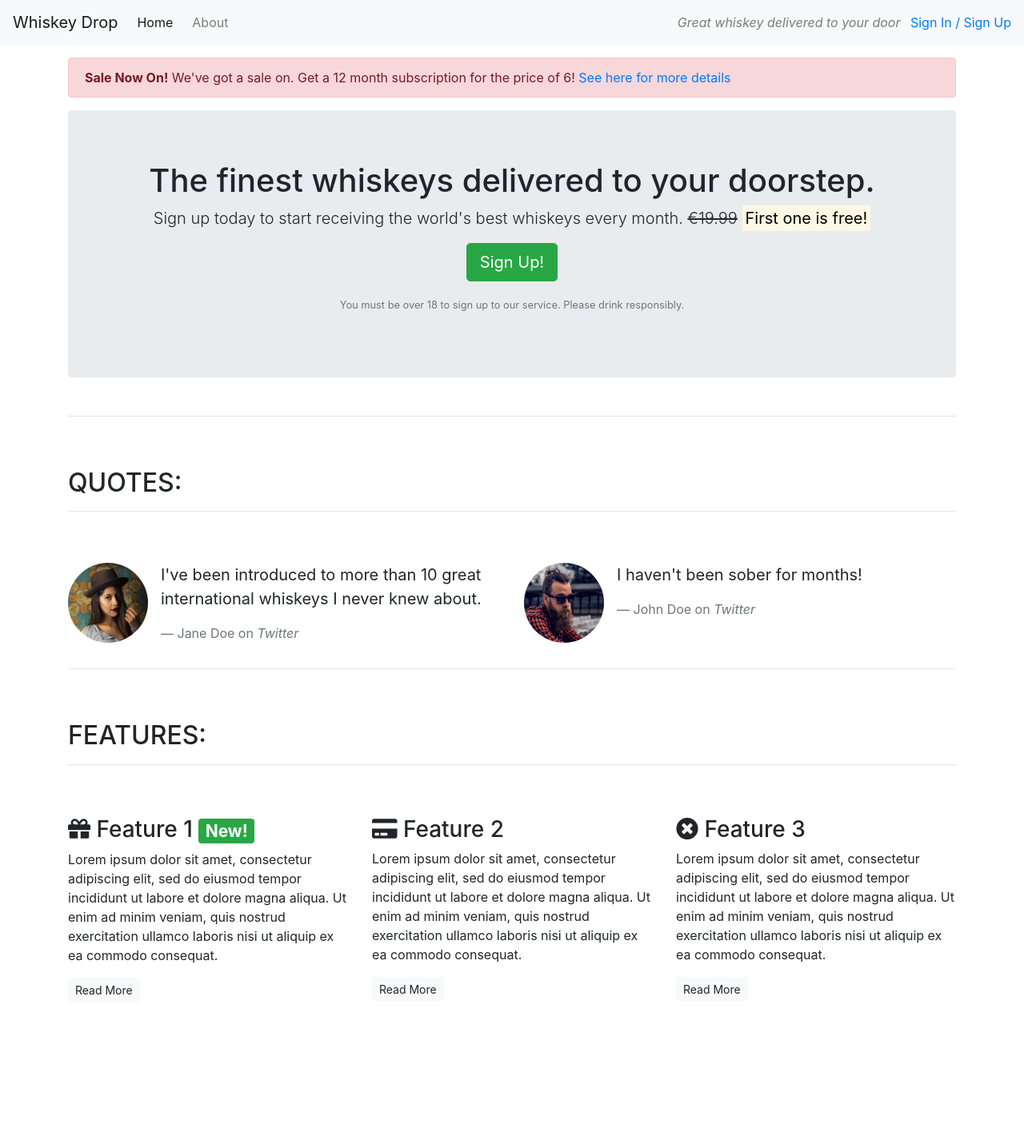
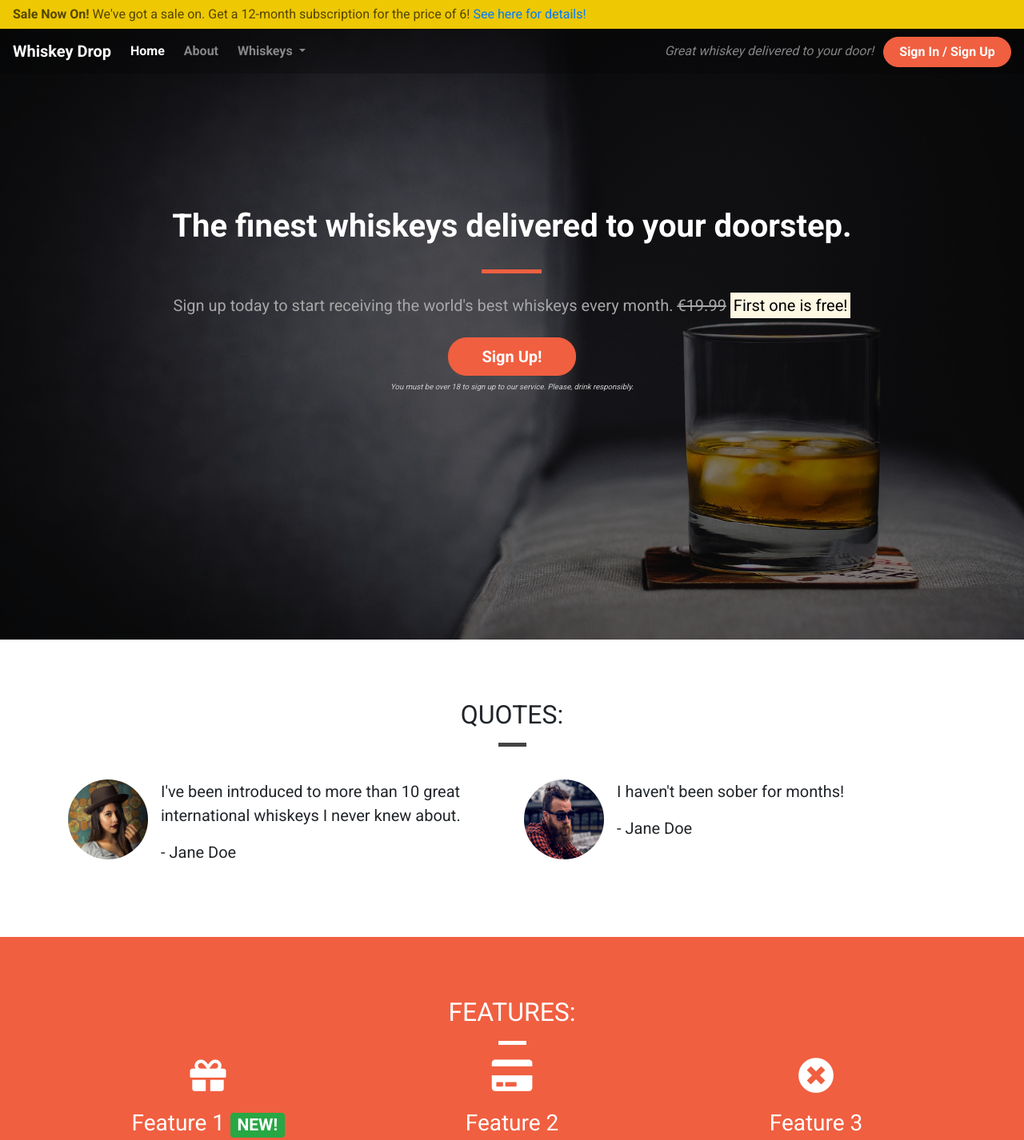
Before and after one commit to SDDNG/test-whiskey, a plain HTML site: page index.html in a window 1280 px wide. Shown: the top 1426 px of the page at 80% size. Before the commit the page ends 1270 px from the top, so only its background shows below. Drawn offline with nearby package versions, Linux system fonts and the light colour scheme.

Commit message:
final version of whiskey page

```diff
--- /dev/null
+++ b/css/style.css
@@ -0,0 +1,201 @@
+body {
+    font-family: 'Roboto', sans-serif;
+}
+
+/* Containers */
+
+.container-wrapper {}
+
+.container-wrapper--red {
+    background-color: #f05f40;
+    color: white;
+}
+
+.alert-container {}
+
+.callout-container {
+    height: 100vh;
+
+    background: url('../images/whiskey-background.jpg') no-repeat bottom right fixed;
+    -webkit-background-size: cover;
+    -moz-background-size: cover;
+    -o-background-size: cover;
+    background-size: cover;
+
+    display: flex;
+    align-items: center;
+    justify-content: center;
+
+    position: relative;
+}
+
+.opaque-overlay {
+    position: absolute;
+    top: 0;
+    left: 0;
+    height: 100%;
+    width: 100%;
+    background-color: rgba(0, 0, 0, 0.5);
+}
+
+.content-container {
+    padding-top: 75px;
+    padding-bottom: 75px;
+}
+
+/* Navbar */
+
+.navalert-container {
+    position: absolute;
+    top: 0;
+    left: 0;
+    z-index: 1;
+    padding-left: 0;
+    padding-right: 0;
+}
+
+.navbar {
+    margin-bottom: 0;
+    width: 100%;
+    background-color: rgba(0, 0, 0, .25);
+    border: 0;
+}
+
+.navbar .navbar-toggler {
+    border: 0;
+}
+
+.navbar .navbar-brand {
+    font-weight: bold;
+}
+
+.navbar .navbar-nav a {
+    font-weight: bold;
+}
+
+
+/* Jumbotron */
+
+.jumbotron {
+    background-color: transparent;
+}
+
+.jumbotron h1 {
+    color: white;
+    font-weight: bold;
+    margin-bottom: 30px;
+    color: white;
+}
+
+.jumbotron .lead {
+    color: #a7a7a7;
+    margin: 25px 0;
+}
+
+.jumbotron small {
+    font-size: 60%;
+    font-style: italic;
+    color: #d0d0d0;
+}
+
+/* Block dividers */
+
+.block-divider {
+    width: 75px;
+    height: 5px;
+    border: 0;
+    background-color: #444;
+}
+
+.block-divider--orange {
+    background-color: #f05f40;
+}
+
+.block-divider--white {
+    background-color: white;
+}
+
+.block-divider--short {
+    width: 35px;
+}
+
+/* Buttons */
+
+.btn--cta {
+    font-weight: bold;
+    border-radius: 23px;
+    width: 160px;
+}
+
+.btn--red {
+    color: white;
+    background-color: #f05f40;
+    border-color: #f05f40;
+}
+
+.btn--red:hover,
+.btn--red:active,
+.btn--red:focus,
+.btn--red:active:focus {
+    background-color: #df4929;
+    border-color: #df4929;
+    color: white;
+}
+
+/* Alert */
+
+.alert-container .col-12 {
+    padding-left: 0;
+    padding-right: 0;
+}
+
+.site-wide-alert {
+    color: #544600;
+    background-color: #eec802;
+    border-color: #eec802;
+    padding: 5px 15px;
+    margin-bottom: 0;
+    border: 1px solid transparent;
+    border-radius: 0;
+}
+
+/* Page Headers */
+
+.page-header {
+    margin-bottom: 0;
+    border-bottom: 0;
+    text-align: center;
+}
+
+.page-header h2 {
+    margin-top: 0;
+}
+
+/* Quotes */
+
+.quotes .page-header {
+    margin-bottom: 25px;
+}
+
+/* Features */
+
+.feature {
+    text-align: center;
+    margin-bottom: 40px;
+}
+
+.feature i {
+    margin-bottom: 20px;
+    font-size: 45px;
+    line-height: 45px;
+}
+
+.feature .btn {
+    background-color: white;
+    border-color: white;
+    border-radius: 15px;
+    min-width: 100px;
+    font-weight: bold;
+    margin-top: 10px;
+    color: #f05f40;
+}
--- a/index.html
+++ b/index.html
@@ -3,59 +3,84 @@
 
 <head>
     <meta charset="utf-8">
+    <title>Whiskey Drop | Taste a new whiskey every month</title>
     <meta name="viewport" content="width=device-width, initial-scale=1.0">
-    <title>Whiskey Drop | Taste a new whiskey every month</title>
     <link rel="stylesheet" href="https://maxcdn.bootstrapcdn.com/bootstrap/4.1.3/css/bootstrap.min.css">
     <link rel="stylesheet" href="https://use.fontawesome.com/releases/v5.6.1/css/all.css" integrity="sha384-gfdkjb5BdAXd+lj+gudLWI+BXq4IuLW5IT+brZEZsLFm++aCMlF1V92rMkPaX4PP" crossorigin="anonymous">
+    <link href="https://fonts.googleapis.com/css?family=Roboto:400,700" rel="stylesheet">
+    <link rel="stylesheet" href="css/style.css" type="text/css" />
 </head>
 
 <body>
-    <!--Nav-->
-    <nav class="navbar navbar-light navbar-expand-sm bg-light">
-        <a href="/" class="navbar-brand">
-                    Whiskey Drop</a>
-        <ul class="navbar-nav mr-auto">
-            <li class="active nav-item mr-2"><a class="nav-link" href="/">Home</a></li>
-            <li class="nav-item mr-2"><a class="nav-link" href="">About</a></li>
-            <li class="nav-item mr-2 d-block d-sm-none"><a class="nav-link" href="">Sign In / Sign Up</a></li>
-        </ul>
-
-        <div class="d-none d-md-block">
-            <p class="navbar-text my-auto mr-2"><i>Great whiskey delivered to your door</i></p>
-            <a href="/login">Sign In / Sign Up</a>
-        </div>
-        <!--</div>-->
-    </nav>
-    <article class="container mt-3">
+    <div class="container-fluid navalert-container">
+        <div class="container-fluid alert-container">
             <div class="row d-none d-sm-block">
                 <div class="col-12">
-                <div class="alert alert-danger">
-                    <strong>Sale Now On!</strong> We've got a sale on. Get a 12 month subscription for the price of 6! <a href="">See here for more details</a>
+                    <div class="site-wide-alert alert alert-warning">
+                        <strong>Sale Now On!</strong> We've got a sale on. Get a 12-month subscription for the price of 6! <a href="">See here for details!</a>
                     </div>
                 </div>
             </div>
+        </div>
+        <nav class="navbar navbar-dark navbar-expand-sm">
+            <a href="/" class="navbar-brand">Whiskey Drop</a>
+
+            <button class="navbar-toggler ml-auto" type="button" data-toggle="collapse" data-target="#navbarNavDropdown" aria-controls="navbarNavDropdown" aria-expanded="false" aria-label="Toggle navigation">
+        <span class="navbar-toggler-icon"></span></button>
+
+            <div class="collapse navbar-collapse" id="navbarNavDropdown">
+                <ul class="navbar-nav mr-auto">
+                    <li class="active nav-item mr-2"><a class="nav-link" href="/">Home</a></li>
+                    <li class="nav-item mr-2"><a class="nav-link" href="/about">About</a></li>
+                    <li class="nav-item dropdown">
+                        <a class="nav-link dropdown-toggle" href="#" id="navbarDropdownMenuLink" role="button" data-toggle="dropdown" aria-haspopup="true" aria-expanded="false">
+          Whiskeys
+        </a>
+                        <div class="dropdown-menu" aria-labelledby="navbarDropdownMenuLink">
+                            <a class="dropdown-item" href="#">Irish</a>
+                            <a class="dropdown-item" href="#">Scotch</a>
+                            <a class="dropdown-item" href="#">Japanese</a>
+                            <a class="dropdown-item" href="#">American</a>
+                        </div>
+                    </li>
+
+                    <li class="nav-item mr-2 d-block d-sm-none"><a class="nav-link" href="/login">Sign In / Sign Up</a></li>
+                </ul>
+            </div>
+            <div class="d-none d-md-block">
+                <p class="navbar-text my-auto mr-2"><i>Great whiskey delivered to your door!</i></p>
+                <a href="/login" class="btn btn--cta btn--red">Sign In / Sign Up</a>
+            </div>
+        </nav>
+    </div>
+    <div class="container-fluid callout-container">
         <!-- Callout -->
+        <div class="opaque-overlay">&nbsp;</div>
         <div class="row">
             <div class="col-12">
                 <section class="callout jumbotron text-center">
-                    <h1>The finest whiskeys delivered to your doorstep.</h1>
+                    <h1 class="jumbotron-header">The finest whiskeys delivered to your doorstep.</h1>
+                    <hr class="block-divider block-divider--orange">
                     <p class="lead">Sign up today to start receiving the world's best whiskeys every month.
                         <s class="d-none d-sm-inline">€19.99</s>
                         <span class="d-inline d-sm-none"><br></span>
                         <strong><mark>First one is free!</mark></strong></p>
-                    <p><button class="btn btn-lg btn-success">Sign Up!</button></p>
-                    <p class="text-muted"><small>You must be over 18 to sign up to our service. Please drink responsibly.</small></p>
+                    <button class="btn btn-lg btn--cta btn--red" data-toggle="modal" data-target="#signUpModal">Sign Up!</button>
+                    <p class="text-muted"><small>You must be over 18 to sign up to our service. Please, drink responsibly.</small></p>
                 </section>
             </div>
         </div>
         <!-- /.callout -->
-        <hr>
+    </div>
+
     <!-- Quotes -->
+    <div class="container-wrapper">
+        <div class="container quotes-container content-container">
             <section class="quotes">
                 <div class="row">
-                <div class="col-12 my-5">
+                    <div class="col-12 page-header">
                         <h2 class="text-uppercase">Quotes:</h2>
-                    <hr />
+                        <hr class="block-divider block-divider--short">
                     </div>
                 </div>
                 <div class="row">
@@ -67,7 +92,7 @@
                             <div class="media-body">
                                 <blockquote class="blockquote">
                                     <p>I've been introduced to more than 10 great international whiskeys I never knew about.</p>
-                                <footer class="blockquote-footer">Jane Doe on <cite title="Twitter">Twitter</cite></footer>
+                                    <p>- Jane Doe</p>
                                 </blockquote>
                             </div>
                         </div>
@@ -80,7 +105,7 @@
                             <div class="media-body">
                                 <blockquote class="blockquote">
                                     <p>I haven't been sober for months!</p>
-                                <footer class="blockquote-footer">John Doe on <cite title="Twitter">Twitter</cite></footer>
+                                    <p>- Jane Doe</p>
                                 </blockquote>
                             </div>
                         </div>
@@ -88,33 +113,37 @@
                 </div>
             </section>
             <!-- /.quotes -->
-        <hr>
+        </div>
+    </div>
+
     <!-- Features -->
+    <div class="container-wrapper container-wrapper--red">
+        <div class="container features-container content-container">
             <section class="features">
                 <div class="row">
-                <div class="col-12 my-5">
+                    <div class="col-12 page-header">
                         <h2 class="text-uppercase">Features:</h2>
-                    <hr />
+                        <hr class="block-divider block-divider--short block-divider--white">
                     </div>
                 </div>
                 <div class="row">
                     <div class="col-12 col-md-6 col-lg-4">
                         <div class="feature">
-                        <h3><i class="fas fa-gift d-none d-sm-inline"></i> Feature 1 <span class="badge badge-success">New!</span></h3>
+                            <h3><i class="fas fa-gift d-none d-sm-block"></i> Feature 1 <span class="badge badge-success">NEW!</span></h3>
                             <p>Lorem ipsum dolor sit amet, consectetur adipiscing elit, sed do eiusmod tempor incididunt ut labore et dolore magna aliqua. Ut enim ad minim veniam, quis nostrud exercitation ullamco laboris nisi ut aliquip ex ea commodo consequat.</p>
                             <p><a class="btn btn-sm btn-light" href="">Read More</a></p>
                         </div>
                     </div>
                     <div class="col-12 col-md-6 col-lg-4">
                         <div class="feature">
-                        <h3><i class="fas fa-credit-card d-none d-sm-inline"></i> Feature 2</h3>
+                            <h3><i class="fas fa-credit-card d-none d-sm-block"></i> Feature 2</h3>
                             <p>Lorem ipsum dolor sit amet, consectetur adipiscing elit, sed do eiusmod tempor incididunt ut labore et dolore magna aliqua. Ut enim ad minim veniam, quis nostrud exercitation ullamco laboris nisi ut aliquip ex ea commodo consequat.</p>
                             <p><a class="btn btn-sm btn-light" href="">Read More</a></p>
                         </div>
                     </div>
                     <div class="col-12 d-md-none d-lg-block col-lg-4">
                         <div class="feature">
-                        <h3><i class="fas fa-times-circle d-none d-sm-inline"></i> Feature 3</h3>
+                            <h3><i class="fas fa-times-circle d-none d-sm-block"></i> Feature 3</h3>
                             <p>Lorem ipsum dolor sit amet, consectetur adipiscing elit, sed do eiusmod tempor incididunt ut labore et dolore magna aliqua. Ut enim ad minim veniam, quis nostrud exercitation ullamco laboris nisi ut aliquip ex ea commodo consequat.</p>
                             <p><a class="btn btn-sm btn-light" href="">Read More</a></p>
                         </div>
@@ -122,7 +151,43 @@
                 </div>
             </section>
             <!-- /.features -->
-    </article>
+        </div>
+    </div>
+
+    <div class="modal" tabindex="-1" role="dialog" id="signUpModal">
+        <div class="modal-dialog" role="document">
+            <div class="modal-content">
+                <div class="modal-header">
+                    <h5 class="modal-title">Sign Up To Whiskey Drop!</h5>
+                    <button type="button" class="close" data-dismiss="modal" aria-label="Close">
+          <span aria-hidden="true">&times;</span>
+        </button>
+                </div>
+                <div class="modal-body">
+                    <form>
+                        <div class="form-group">
+                            <label for="exampleInputEmail1">Email address</label>
+                            <input type="email" class="form-control" id="exampleInputEmail1" aria-describedby="emailHelp" placeholder="Enter email">
+                            <small id="emailHelp" class="form-text text-muted">We'll never share your email with anyone else.</small>
+                        </div>
+                        <div class="form-group">
+                            <label for="password">Password</label>
+                            <input type="password" class="form-control" id="password" placeholder="Password">
+                        </div>
+                        <div class="form-group">
+                            <label for="repeatPassword">Repeat Password</label>
+                            <input type="password" class="form-control" id="repeatPassword" placeholder="Repeat Password">
+                        </div>
+                        <button type="submit" class="btn btn-success">Submit</button>
+                    </form>
+                </div>
+            </div>
+        </div>
+    </div>
+
+    <script src="https://code.jquery.com/jquery-3.3.1.slim.min.js" integrity="sha384-q8i/X+965DzO0rT7abK41JStQIAqVgRVzpbzo5smXKp4YfRvH+8abtTE1Pi6jizo" crossorigin="anonymous"></script>
+    <script src="https://cdnjs.cloudflare.com/ajax/libs/popper.js/1.14.3/umd/popper.min.js" integrity="sha384-ZMP7rVo3mIykV+2+9J3UJ46jBk0WLaUAdn689aCwoqbBJiSnjAK/l8WvCWPIPm49" crossorigin="anonymous"></script>
+    <script src="https://stackpath.bootstrapcdn.com/bootstrap/4.1.3/js/bootstrap.min.js" integrity="sha384-ChfqqxuZUCnJSK3+MXmPNIyE6ZbWh2IMqE241rYiqJxyMiZ6OW/JmZQ5stwEULTy" crossorigin="anonymous"></script>
 </body>
 
 </html>
```
Also changed, not shown: images/whiskey-background.jpg (added). Lines whose indentation alone changed are shown as unchanged.
